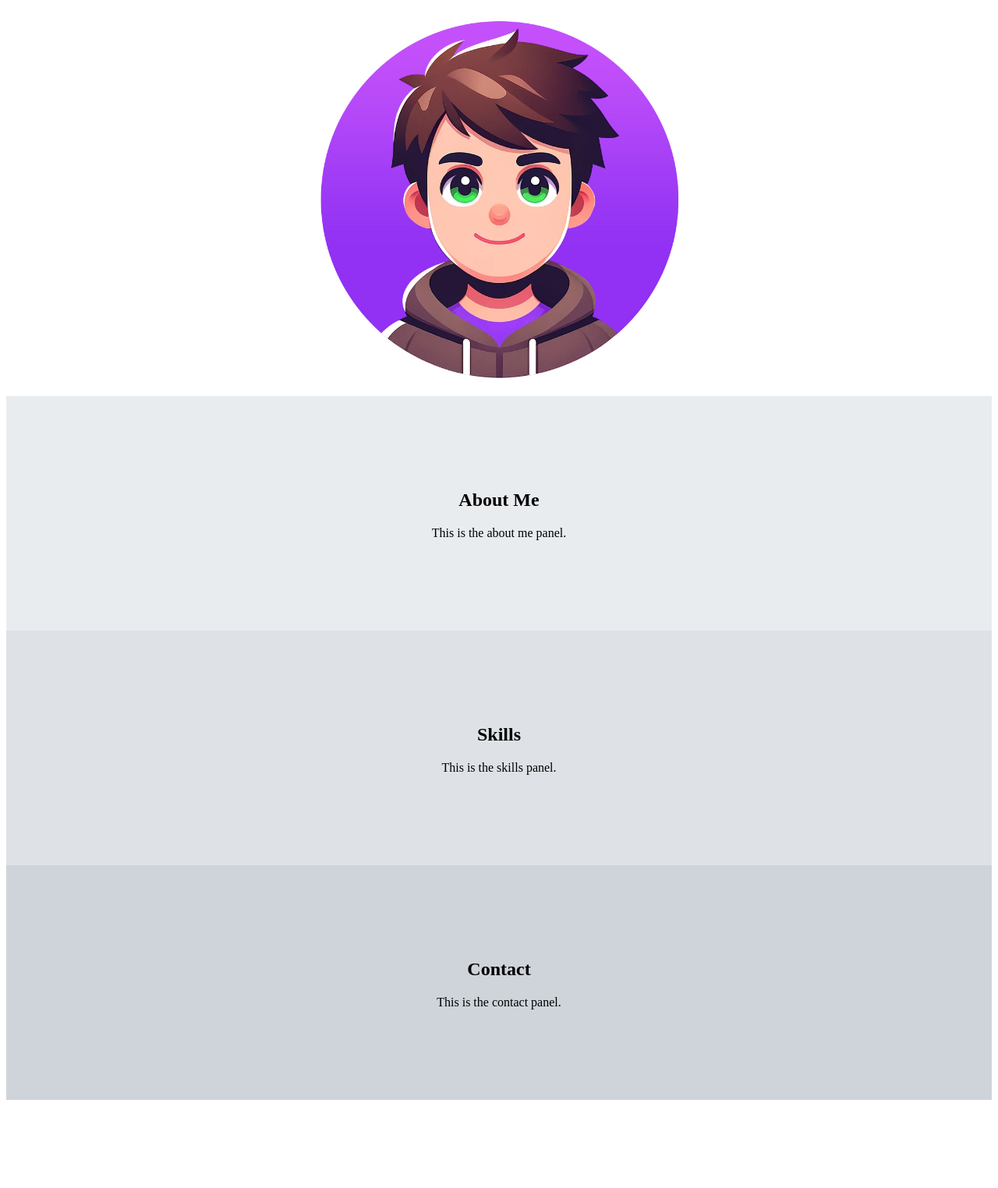
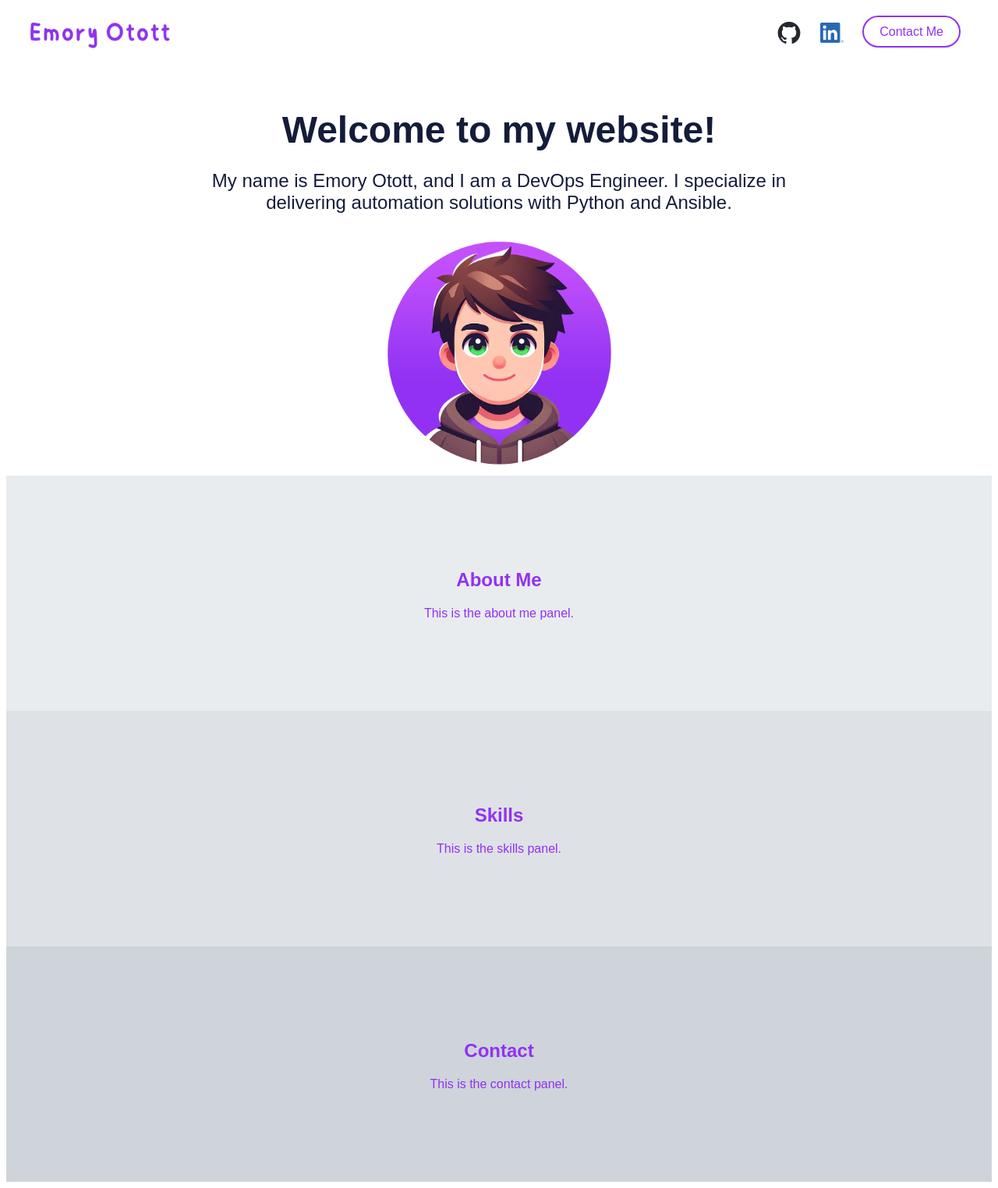
Before and after one commit to tot19/emory_personal_website, a Flask app: page / in a window 1280 px wide. Shown: the whole page at 78% size. Before the commit the page ends 1411 px from the top, so only its background shows below. Run offline with Flask 3, Linux system fonts and the light colour scheme.

Commit message:
finished header

```diff
--- a/app.py
+++ b/app.py
@@ -12,5 +12,10 @@ def home():
     return render_template("home.html")
 
 
+@app.route("/contact")
+def contact():
+    return render_template("contact.html")
+
+
 if __name__ == "__main__":
     app.run(debug=True, host="0.0.0.0", port=int(os.environ.get("PORT", 5000)))
--- a/static/style.css
+++ b/static/style.css
@@ -1,3 +1,78 @@
+@font-face {
+    font-family: Arial, sans-serif;
+}
+
+/* Use the font in your styles */
+body {
+    font-family: 'Your Chosen Font', sans-serif;
+    color: #9231f3;
+}
+
+header {
+    background-color: #fff;
+    color: #fff;
+    display: flex;
+    justify-content: space-between;
+    align-items: center;
+    padding: 10px 20px;
+}
+
+/* Logo styles */
+.header-logo img {
+    width: 200px; /* Adjust the logo size as needed */
+}
+
+.header-button .contact-button {
+    background-color: #fff;
+    color: #9231f3; /* Text color when not hovered */
+    padding: 10px 20px;
+    text-decoration: none;
+    border: 2px solid #9231f3; /* Border properties */
+    border-radius: 25px; /* Rounded corners */
+    transition: background-color 0.3s ease; /* Smooth transition on hover */
+}
+
+/* Links styles */
+.header-button a {
+    text-decoration: none;
+    margin-right: 20px; /* Add spacing between links */
+}
+
+.header-button img {
+    width: 30px; /* Adjust the image size as needed */
+    vertical-align: middle;
+}
+
+.header-button .contact-button:hover {
+    background-color: #9231f3; /* Background color when hovered */
+    color: #fff; /* Text color when hovered */
+}
+
+.welcome-image {
+    width: 25%; /* Adjust this value based on your layout needs */
+    height: auto;
+    display: block; /* To ensure it centers in the parent element */
+    margin: auto; /* Center the image */
+}
+
+.welcome-header, .welcome-paragraph {
+    margin-left: 20%; /* Adds space outside the element on the left */
+    margin-right: 20%; /* Adds space outside the element on the right */
+    color: #141C3A;
+}
+
+.welcome-header {
+    text-align: center;
+    font-size: 3em;
+    margin-top: 5%;
+    margin-bottom: 1%;
+}
+
+.welcome-paragraph {
+    text-align: center;
+    font-size: 1.5em;
+}
+
 .panel {
     padding: 100px;
     text-align: center;
@@ -24,10 +99,3 @@
 html {
     scroll-behavior: smooth;
 }
-
-.welcome-banner {
-    width: 40%; /* Adjust this value based on your layout needs */
-    height: auto;
-    display: block; /* To ensure it centers in the parent element */
-    margin: auto; /* Center the image */
-}
--- a/templates/home.html
+++ b/templates/home.html
@@ -7,8 +7,23 @@
   <link rel="stylesheet" href="/static/style.css">
 </head>
 <body>
-  <img src="{{ url_for('static', filename='icon.jpg') }}" alt="Welcome Banner" class="welcome-banner">
-
+  <header>
+    <div class="header-logo">
+        <img src="{{ url_for('static', filename='logo.png') }}" alt="Logo">
+    </div>
+    <div class="header-button">
+      <a href="https://github.com/tot19" target="_blank" rel="noopener noreferrer">
+        <img src="{{ url_for('static', filename='github.png') }}" alt="GitHub">
+      </a>
+      <a href="https://www.linkedin.com/in/emoryotott" target="_blank" rel="noopener noreferrer">
+        <img src="{{ url_for('static', filename='linkedin.png') }}" alt="LinkedIn">
+      </a>
+        <a href="{{ url_for('contact') }}" class="contact-button">Contact Me</a>
+    </div>
+  </header>
+  <h1 class="welcome-header">Welcome to my website!</h1>
+  <p class="welcome-paragraph">My name is Emory Otott, and I am a DevOps Engineer. I specialize in delivering automation solutions with Python and Ansible.</p>
+  <img src="{{ url_for('static', filename='icon.jpg') }}" alt="Welcome Banner" class="welcome-image">
   <div id="about" class="panel" data-aos="fade-up">
     <h2>About Me</h2>
     <p>This is the about me panel.</p>
```
Also changed, not shown: static/logo.png (added), templates/contact.html (added).
